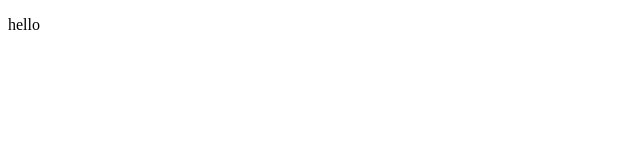
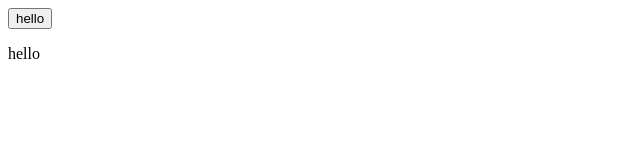
Before and after one commit to d0riven/HelloApiSchema, a React app in the folder client/ts/: page / in a window 1280 px wide. Shown: the top 160 px of the page, without its empty margins (0-640 px from the left). Built offline with nearby package versions, Linux system fonts and the light colour scheme.

Commit message:
request api

```diff
--- a/client/ts/src/App.tsx
+++ b/client/ts/src/App.tsx
@@ -1,9 +1,24 @@
 import * as React from "react";
+import {DefaultApi, GetUserOutput, GetUserRequest} from "./api-client";
 
-export default class App extends React.Component<any, any>{
+class GetUserInput implements GetUserRequest {
+    constructor(public id:number) {
+    }
+}
+
+export default class App extends React.Component<any, any> {
     render() {
         return (
-            <p>hello</p>
+            <div>
+                <button onClick={() => {
+                    let c:DefaultApi = new DefaultApi();
+                    c.getUser(new GetUserInput(1)).then((v:GetUserOutput) => {
+                        console.log(v);
+                    });
+                }}>hello
+                </button>
+                <p>hello</p>
+            </div>
         );
     }
-}
+};
```
Also changed, not shown: client/ts/.babelrc.
